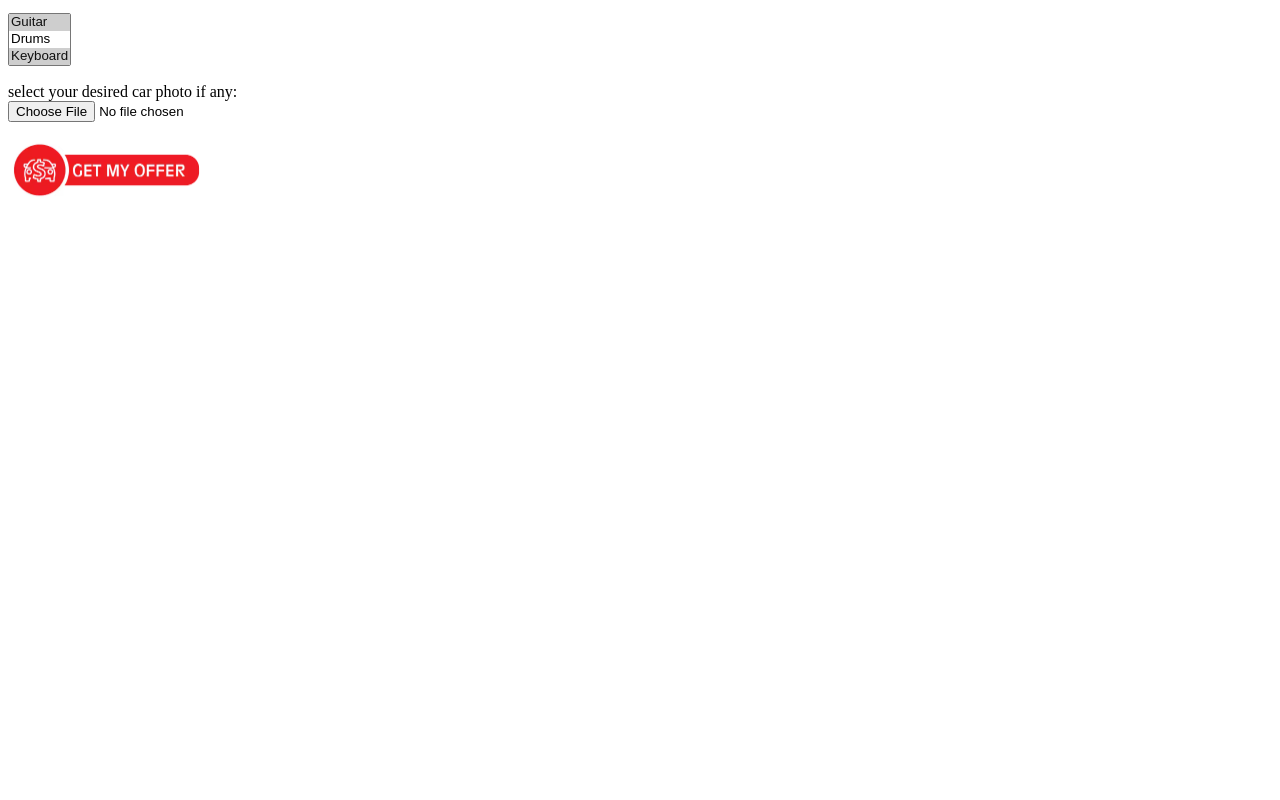
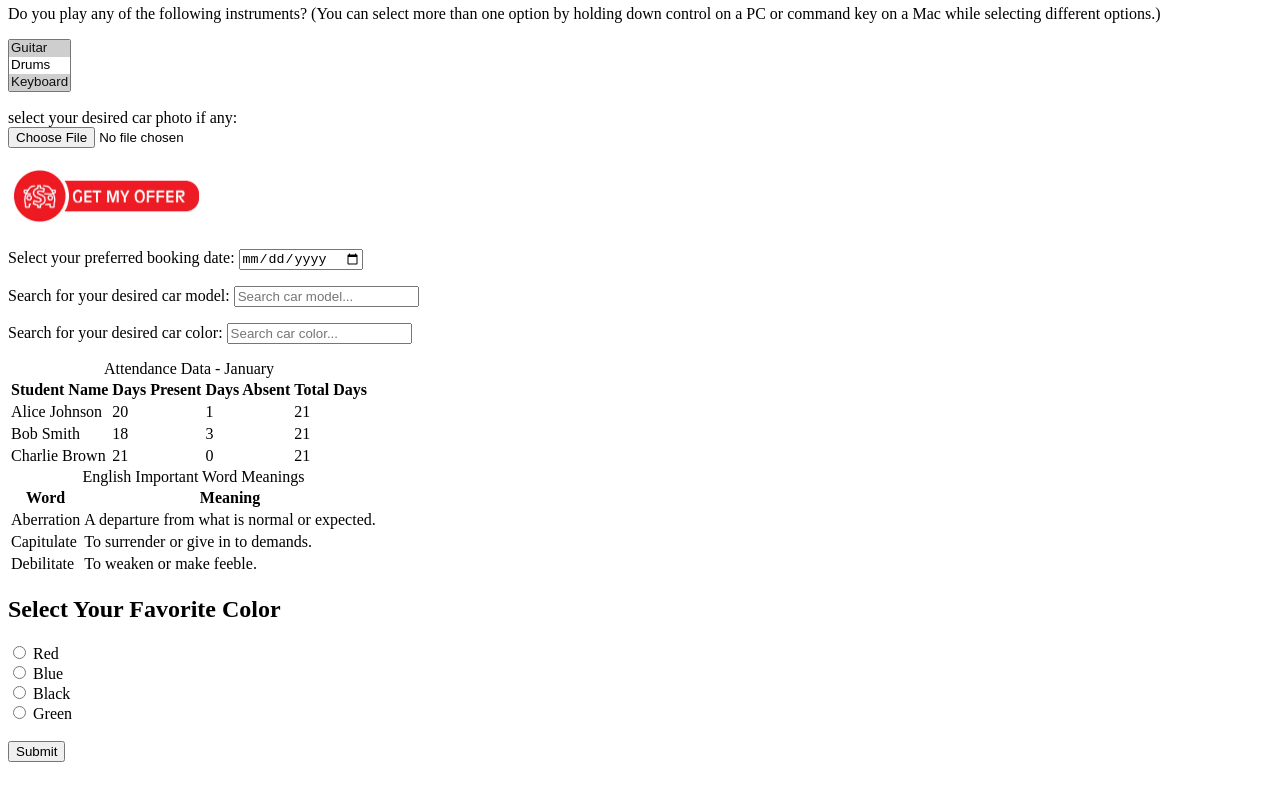
Before and after one commit to mInzamamMalik/RWSH-web-dev-batch-1-4to6, a plain HTML site: page index.html in a window 1280 px wide. Shown: the part 908-1708 px from the top of the page. Before the commit the page ends 1447 px from the top, so only its background shows below. Drawn offline with Linux system fonts and the light colour scheme; grey boxes are pictures that could not be loaded.

Commit message:
class code

```diff
--- a/index.html
+++ b/index.html
@@ -8,6 +8,13 @@
 </head>
 
 <body>
+
+    <!-- navigation bar for home gallery, and contact pages -->
+    <nav>
+        <a href="index.html">Home</a> |
+        <a href="gallery.html">Gallery</a> |
+        <a href="contact.html">Contact</a>
+    </nav>
 
 
 
@@ -143,9 +150,131 @@
 
 
 
+        <!-- date input -->
+        <p>
+            Select your preferred booking date:
+            <input type="date" />
+        </p>
+
+
+        <!-- search input -->
+        <p>
+            Search for your desired car model:
+            <input type="search" placeholder="Search car model..." />
+        </p>
+
+        <!-- search input with fix 5 search suggestions -->
+        <p>
+            Search for your desired car color:
+            <input list="carcolors" placeholder="Search car color..." />
+            <datalist id="carcolors">
+                <option value="Red" />
+                <option value="Blue" />
+                <option value="Green" />
+                <option value="Black" />
+                <option value="White" />
+            </datalist>
+        </p>
+
 
     </form>
 
+
+    <!-- this is a attendance data of students who were present in the month of january -->
+    <table>
+        <caption>Attendance Data - January</caption>
+        <thead>
+            <tr>
+                <th>Student Name</th>
+                <th>Days Present</th>
+                <th>Days Absent</th>
+                <th>Total Days</th>
+            </tr>
+        </thead>
+        <tbody>
+            <tr>
+                <td>Alice Johnson</td>
+                <td>20</td>
+                <td>1</td>
+                <td>21</td>
+            </tr>
+            <tr>
+                <td>Bob Smith</td>
+                <td>18</td>
+                <td>3</td>
+                <td>21</td>
+            </tr>
+            <tr>
+                <td>Charlie Brown</td>
+                <td>21</td>
+                <td>0</td>
+                <td>21</td>
+            </tr>
+        </tbody>
+    </table>
+
+
+    <!-- english most important word meaning list -->
+    <table>
+        <caption>English Important Word Meanings</caption>
+        <thead>
+            <tr>
+                <th>Word</th>
+                <th>Meaning</th>
+            </tr>
+        </thead>
+        <tbody>
+            <tr>
+                <td>Aberration</td>
+                <td>A departure from what is normal or expected.</td>
+            </tr>
+            <tr>
+                <td>Capitulate</td>
+                <td>To surrender or give in to demands.</td>
+            </tr>
+            <tr>
+                <td>Debilitate</td>
+                <td>To weaken or make feeble.</td>
+            </tr>
+        </tbody>
+    </table>
+
+    <!-- radio button for color choice red, blue, black, and red -->
+    <form>
+        <h2>Select Your Favorite Color</h2>
+        <input type="radio" id="red" name="color" value="red">
+        <label for="red">Red</label><br>
+
+        <input type="radio" id="blue" name="color" value="blue">
+        <label for="blue">Blue</label><br>
+
+        <input type="radio" id="black" name="color" value="black">
+        <label for="black">Black</label><br>
+
+        <input type="radio" id="green" name="color" value="green">
+        <label for="green">Green</label><br><br>
+
+        <input type="submit" value="Submit">
+    </form>
+
+
+
+    <iframe
+        src="https://www.google.com/maps/embed?pb=!1m18!1m12!1m3!1d1810.1875344282828!2d66.99468112333557!3d24.85103640378234!2m3!1f0!2f0!3f0!3m2!1i1024!2i768!4f13.1!3m3!1m2!1s0x3eb315f8df047c73%3A0xc09c94c5a0339199!2sMadina%20Halwa%20Poori!5e0!3m2!1sen!2s!4v1762781630081!5m2!1sen!2s"
+        width="600" height="450" style="border:0;" allowfullscreen="" loading="lazy"
+        referrerpolicy="no-referrer-when-downgrade"></iframe>
+
+
+    <br>
+    <br>
+    <br>
+    <br>
+
+    <iframe
+        src="https://www.facebook.com/plugins/post.php?href=https%3A%2F%2Fwww.facebook.com%2FMInzamamMalik%2Fposts%2Fpfbid02X3Zd7T3iHmCivwKeLxJi2aF29kTA1u2Tza9joaFEKRzuLnMDrW7CJMAtHrXy9F3ml&show_text=true&width=500"
+        width="500" height="498" style="border:none;overflow:hidden" scrolling="no" frameborder="0"
+        allowfullscreen="true"
+        allow="autoplay; clipboard-write; encrypted-media; picture-in-picture; web-share"></iframe>
 
 
     <br>
@@ -161,12 +290,6 @@
     <br>
     <br>
     <br>
-    <br>
-    <br>
-    <br>
-    <br>
-    <br>
-
 </body>
 
 </html>
```
